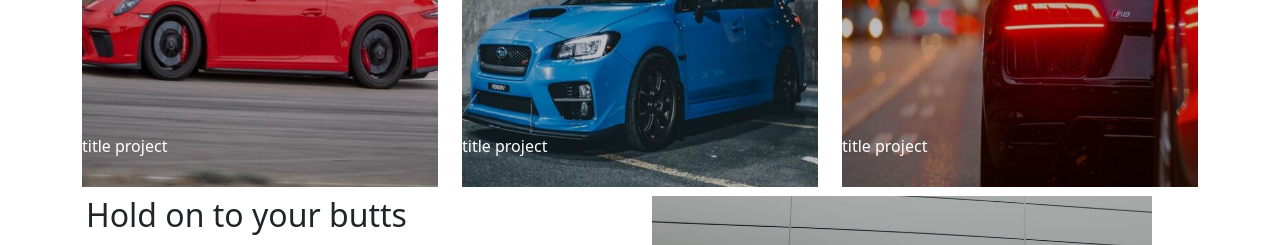
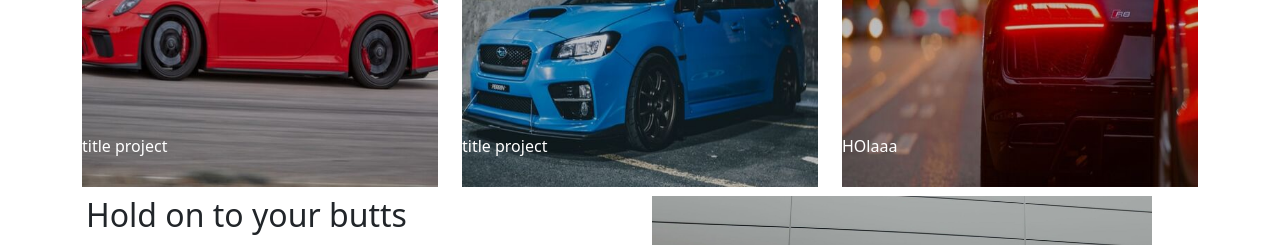
Before and after one commit to JuanCaminaLorenzo/turbotest, a React (Create React App) app: page / in a window 1280 px wide. Shown: the part 1140-1385 px from the top of the page. Built offline with nearby package versions, Linux system fonts and the light colour scheme.

Commit message:
cambio de prueba

```diff
--- a/src/App.js
+++ b/src/App.js
@@ -73,7 +73,7 @@ const App = () => (
             </Col>
             <Col>
               <Image  fluid='true' src={imagen8} />
-              <div className={styles.titleP}>title project</div>
+              <div className={styles.titleP}>HOlaaa</div>
             </Col>
           </Row>
         </Container>
```
